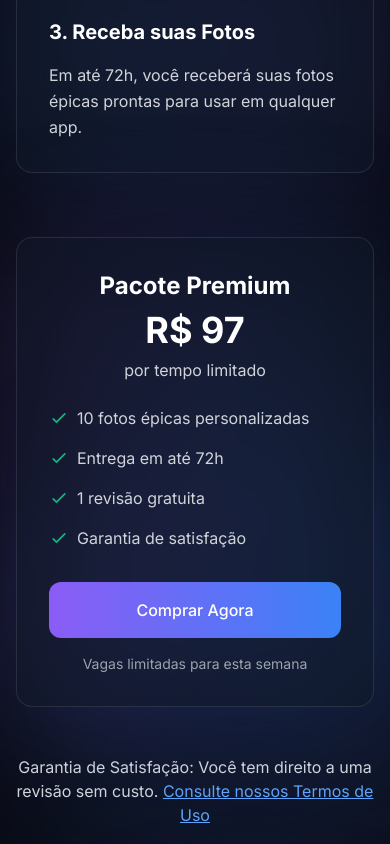
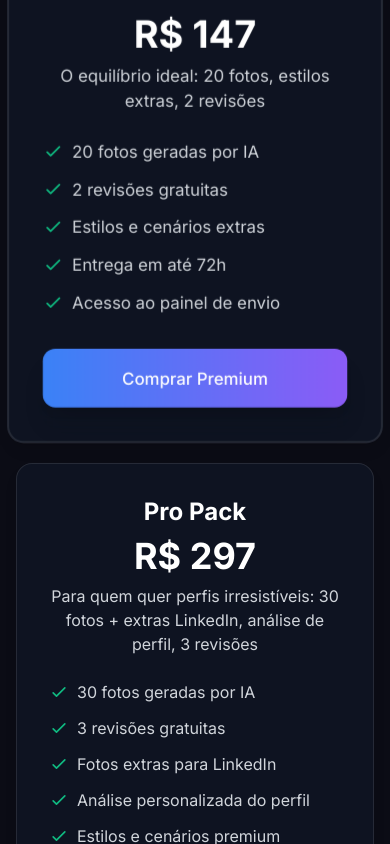
Before and after one commit to Aouza/matchepic, a Next.js app: page / in a window 390 px wide. Shown: the part 7440-8284 px from the top of the page. Built offline with nearby package versions, Linux system fonts and the light colour scheme.

Commit message:
refactor: remove duplicate pricing from HowItWorks and update page layout

```diff
--- a/src/app/page.tsx
+++ b/src/app/page.tsx
@@ -4,6 +4,7 @@ import React from 'react';
 import Hero from '@/components/Hero';
 import Features from '@/components/Features';
 import Results from '../components/Results';
+import Pricing from '@/components/Pricing';
 import HowItWorks from '@/components/HowItWorks';
 import CTA from '../components/CTA';
 
@@ -13,6 +14,7 @@ export default function Home() {
       <Hero />
       <Features />
       <Results />
+      <Pricing />
       <HowItWorks />
       <CTA />
     </main>
--- a/src/components/HowItWorks.tsx
+++ b/src/components/HowItWorks.tsx
@@ -64,69 +64,10 @@ const HowItWorks = () => {
           </p>
         </div>
 
-        <div className="grid grid-cols-1 md:grid-cols-3 gap-8 mb-16">
+        <div className="grid grid-cols-1 md:grid-cols-3 gap-8">
           {steps.map((step, index) => (
             <StepCard key={index} step={step} index={index} />
           ))}
-        </div>
-
-        {/* Pricing Card */}
-        <div className="max-w-lg mx-auto">
-          <div className="relative group">
-            <div className="absolute inset-0.5 bg-gradient-to-r from-purple-500 to-blue-500 rounded-2xl blur-3xl opacity-20 group-hover:opacity-60 transition-opacity"></div>
-            <div className="relative bg-gray-900/50 backdrop-blur-xl p-8 rounded-2xl border border-white/10 hover:border-white/20 transition-all duration-300">
-              <div className="text-center mb-6">
-                <h3 className="text-2xl font-bold text-white mb-2">Pacote Premium</h3>
-                <div className="text-4xl font-bold text-white mb-2">R$ 97</div>
-                <p className="text-gray-300">por tempo limitado</p>
-              </div>
-
-              <ul className="space-y-4 mb-8">
-                <li className="flex items-center text-gray-300">
-                  <svg className="w-5 h-5 text-emerald-500 mr-2" fill="none" stroke="currentColor" viewBox="0 0 24 24">
-                    <path strokeLinecap="round" strokeLinejoin="round" strokeWidth="2" d="M5 13l4 4L19 7"></path>
-                  </svg>
-                  10 fotos épicas personalizadas
-                </li>
-                <li className="flex items-center text-gray-300">
-                  <svg className="w-5 h-5 text-emerald-500 mr-2" fill="none" stroke="currentColor" viewBox="0 0 24 24">
-                    <path strokeLinecap="round" strokeLinejoin="round" strokeWidth="2" d="M5 13l4 4L19 7"></path>
-                  </svg>
-                  Entrega em até 72h
-                </li>
-                <li className="flex items-center text-gray-300">
-                  <svg className="w-5 h-5 text-emerald-500 mr-2" fill="none" stroke="currentColor" viewBox="0 0 24 24">
-                    <path strokeLinecap="round" strokeLinejoin="round" strokeWidth="2" d="M5 13l4 4L19 7"></path>
-                  </svg>
-                  1 revisão gratuita
-                </li>
-                <li className="flex items-center text-gray-300">
-                  <svg className="w-5 h-5 text-emerald-500 mr-2" fill="none" stroke="currentColor" viewBox="0 0 24 24">
-                    <path strokeLinecap="round" strokeLinejoin="round" strokeWidth="2" d="M5 13l4 4L19 7"></path>
-                  </svg>
-                  Garantia de satisfação
-                </li>
-              </ul>
-
-              <button className="w-full px-8 py-4 rounded-xl bg-gradient-to-r from-purple-500 to-blue-500 text-white font-medium hover:opacity-90 transition-all duration-200 transform hover:scale-105">
-                Comprar Agora
-              </button>
-
-              <p className="text-center text-sm text-gray-400 mt-4">
-                Vagas limitadas para esta semana
-              </p>
-            </div>
-          </div>
-        </div>
-
-        {/* Garantia */}
-        <div className="text-center mt-12">
-          <p className="text-gray-300">
-            Garantia de Satisfação: Você tem direito a uma revisão sem custo.{' '}
-            <a href="/termos" className="text-blue-400 hover:text-blue-300 underline">
-              Consulte nossos Termos de Uso
-            </a>
-          </p>
         </div>
       </div>
     </section>
```
